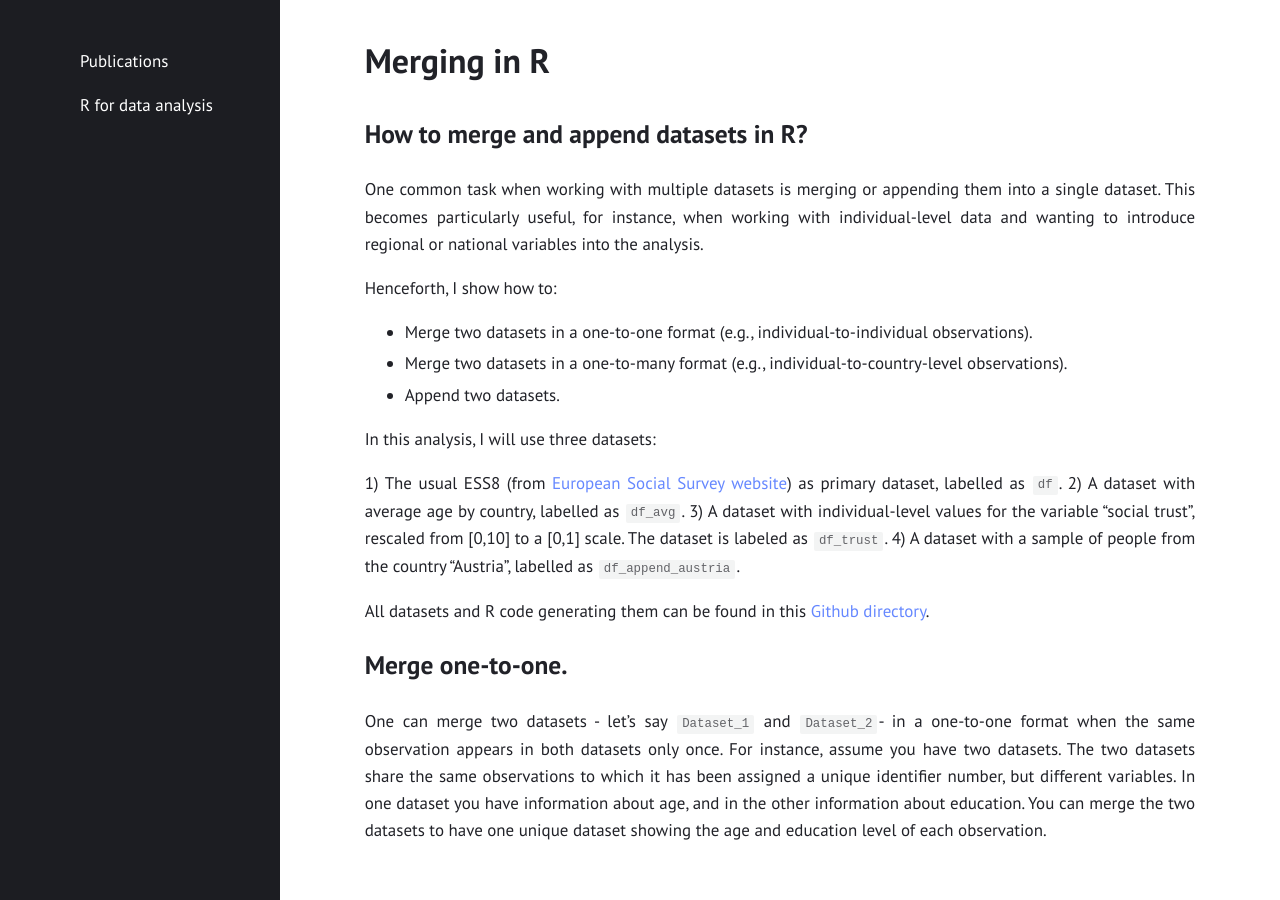
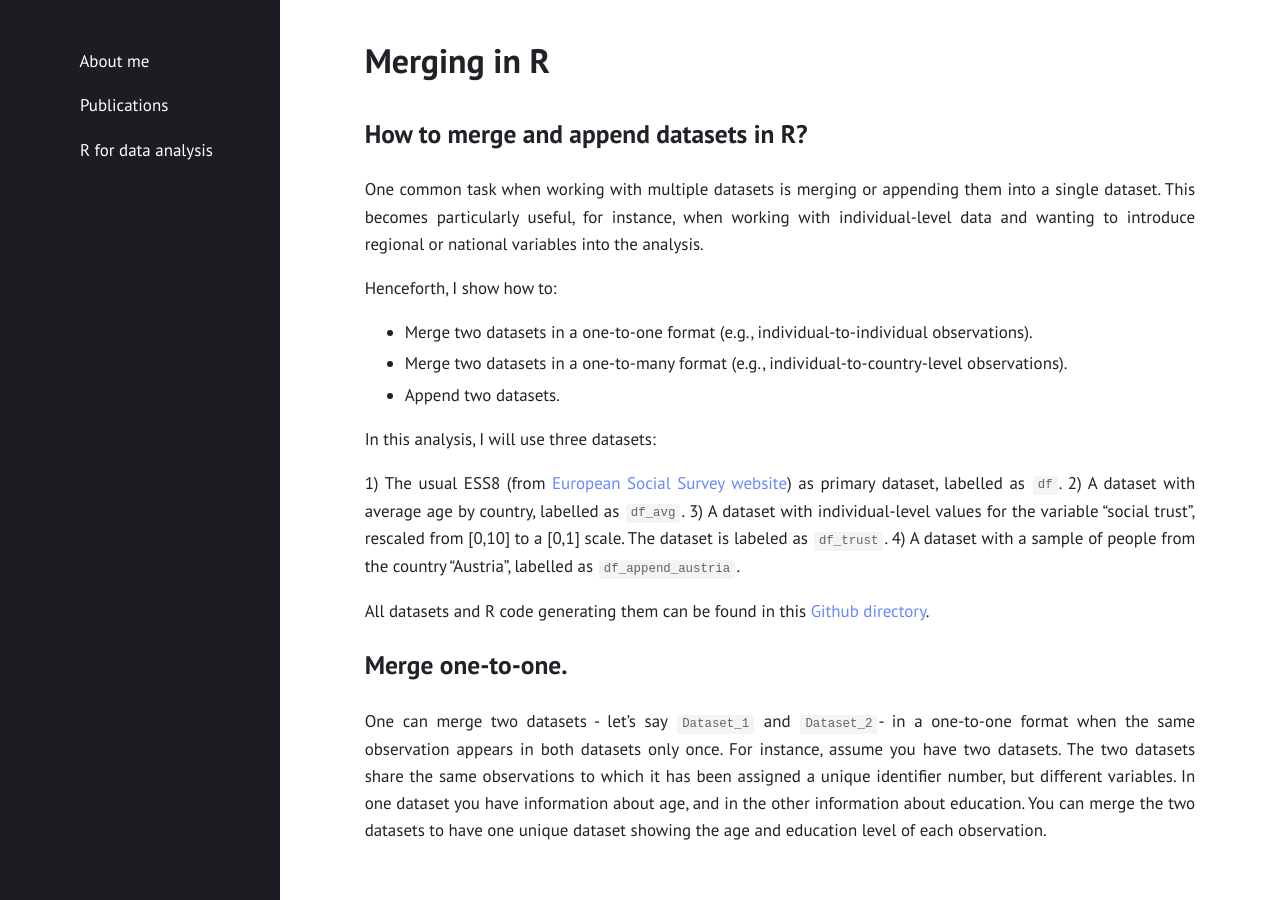
Before and after one commit to gubellom/gubellom.github.io, a Jekyll site: the page built from R files/Merging.md, in a window 1280 px wide. Built offline with Jekyll 4.4.1, drawn with Linux system fonts in a browser that asks for light colours.

Commit message:
Update _config.yml
Signed-off-by: Michele Gubello <62111923+gubellom@users.noreply.github.com>

```diff
--- a/_config.yml
+++ b/_config.yml
@@ -1,6 +1,6 @@
 # {{ site.title }}
 
-title: "Home" # "Home" "Michele Gubello"
+title: "Home  " # "Home" "Michele Gubello"
 author: "" # "Michele Gubello"
 description: "  "
 permalink: /:title/
@@ -18,7 +18,7 @@ minimal: false             # use a dark header
 # Menu
 
 navigation:                # accepts {file, title, url, icon, sidebaricon}
- # - {file: "presentation.md", title: "About me"} #, icon: assets/fontawesome/home.svg
+  - {file: "presentation.md", title: "About me"} #, icon: assets/fontawesome/home.svg
   - {file: "replication.md", title: "Publications"} # , icon: briefcase
   - {url: "/michelegubello_Introduction/", title: "R for data analysis"} #, icon: folder-open
  # - {file: "cv.md", title: "CV", icon: envelope }
```
